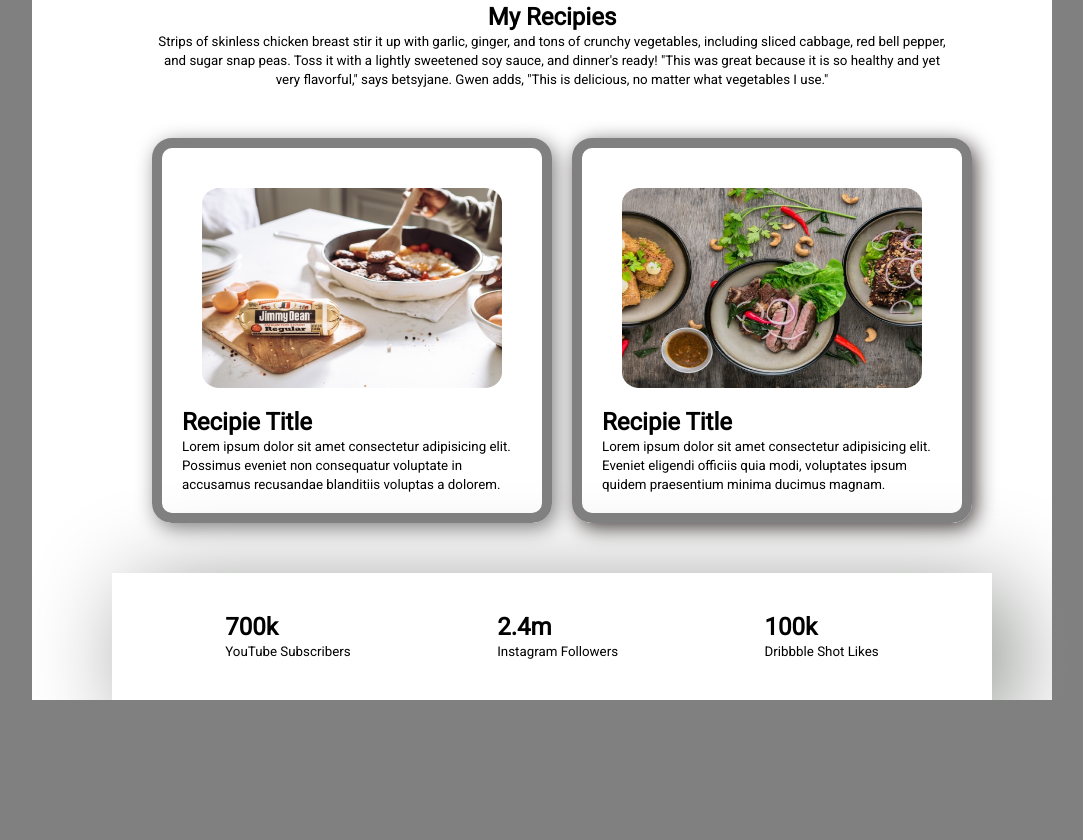
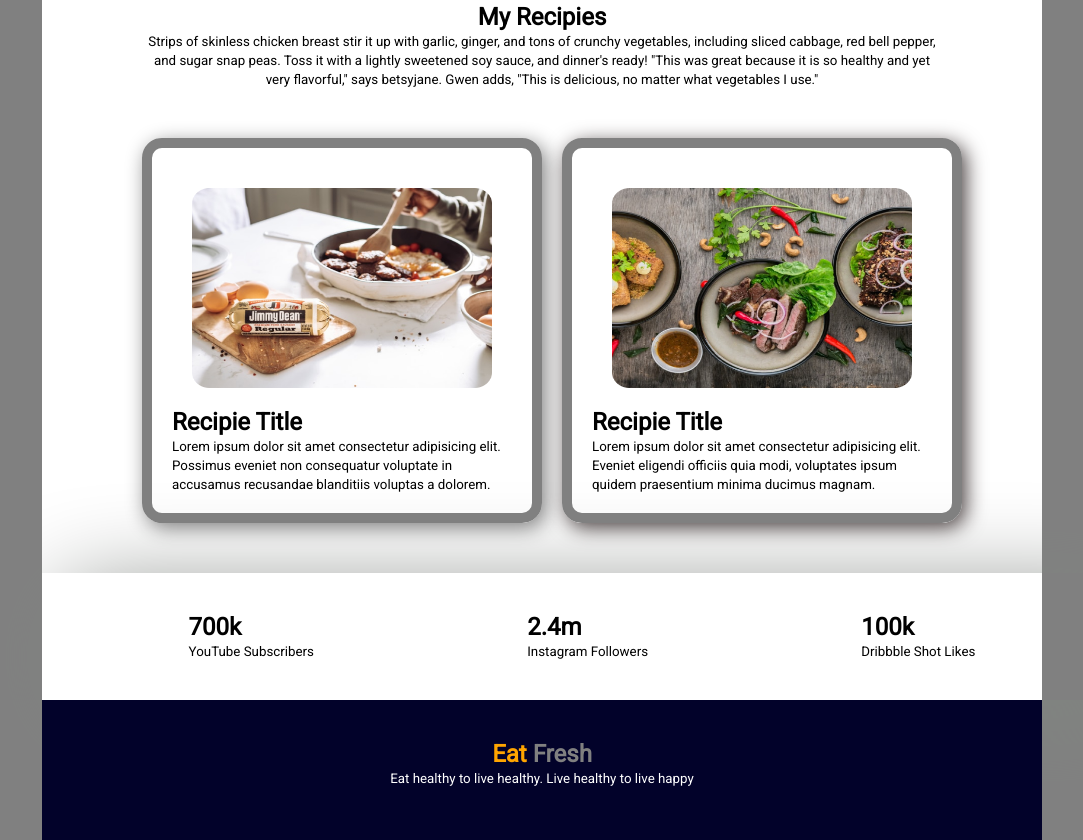
Before and after one commit to chinno0007/eat-healthy, a plain HTML site: page index.html in a window 1280 px wide. Shown: the part 750-1590 px from the top of the page, without its empty margins (98-1181 px from the left). Before the commit the page ends 1450 px from the top, so only its background shows below. Drawn offline with Linux system fonts and the light colour scheme.

Commit message:
footer added

```diff
--- a/index.html
+++ b/index.html
@@ -122,12 +122,15 @@
                 </div>
 
             </section>
-        </main>
-        <!-- Main End -->
-        <footer>
 
 
-        </footer>
+            <!-- Main End -->
+            <footer class="foot">
+                <h2><span class="orange-health">Eat</span> <span class="fresh">Fresh</span> </h2>
+                <p><small class="life">Eat healthy to live healthy. Live healthy to live happy</small></p>
+
+            </footer>
+        </main>
 
     </div>
 
--- a/style.css
+++ b/style.css
@@ -14,12 +14,13 @@ body {
     max-width: 1000px;
     background-color: white;
     margin: 0 auto;
-    padding-left: 20px;
+
 
 }
 
 .diet {
     display: flex;
+    padding-left: 20px;
 
 }
 
@@ -148,7 +149,7 @@ body {
 
 .viewers {
     display: flex;
-    width: 80%;
+    width: 100%;
     margin: 0 auto;
     justify-content: space-around;
     box-shadow: 20px 20px 100px rgb(128, 133, 128);
@@ -157,3 +158,22 @@ body {
 }
 
 /* Viewers end */
+
+/* Footer Start */
+
+.foot {
+    width: 100%;
+    height: 100px;
+    background-color: rgb(2, 2, 42);
+    padding-top: 40px;
+    text-align: center;
+
+}
+
+.fresh {
+    color: gray;
+}
+
+.life {
+    color: white;
+}
```
